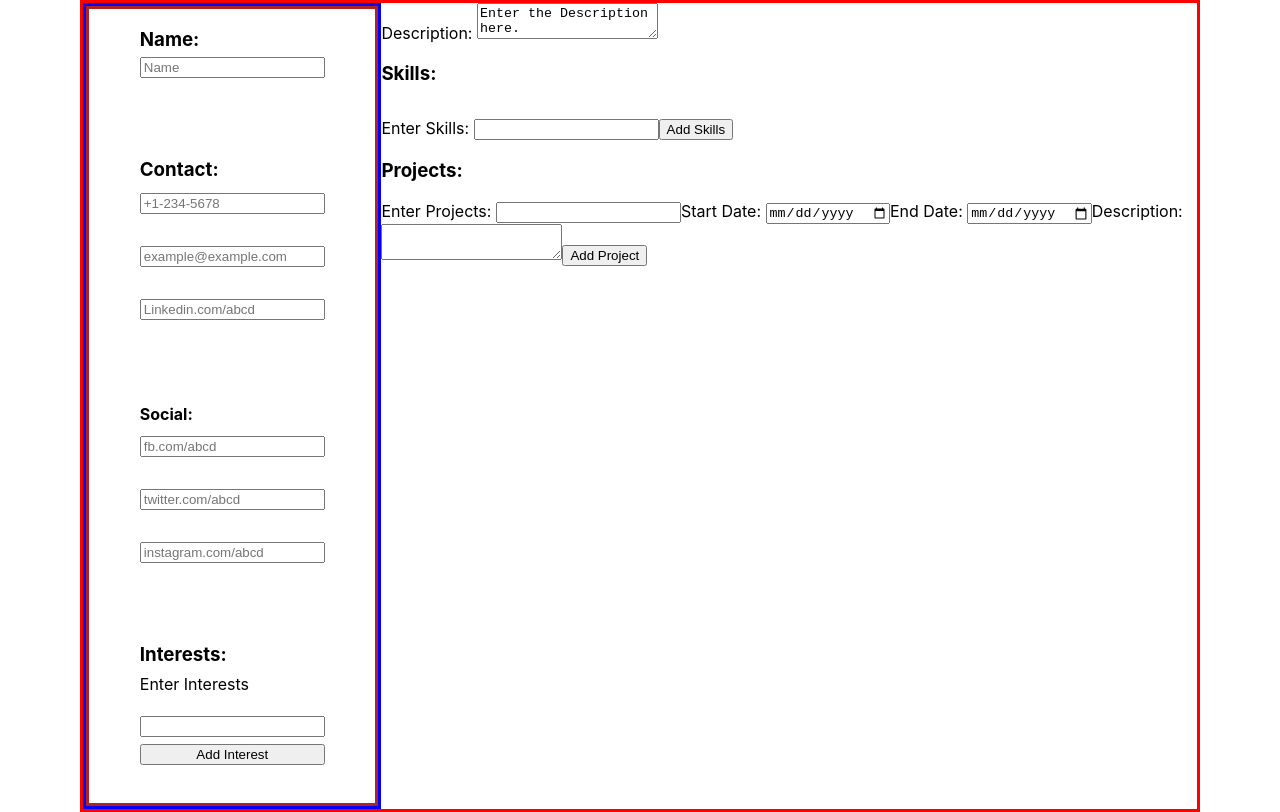
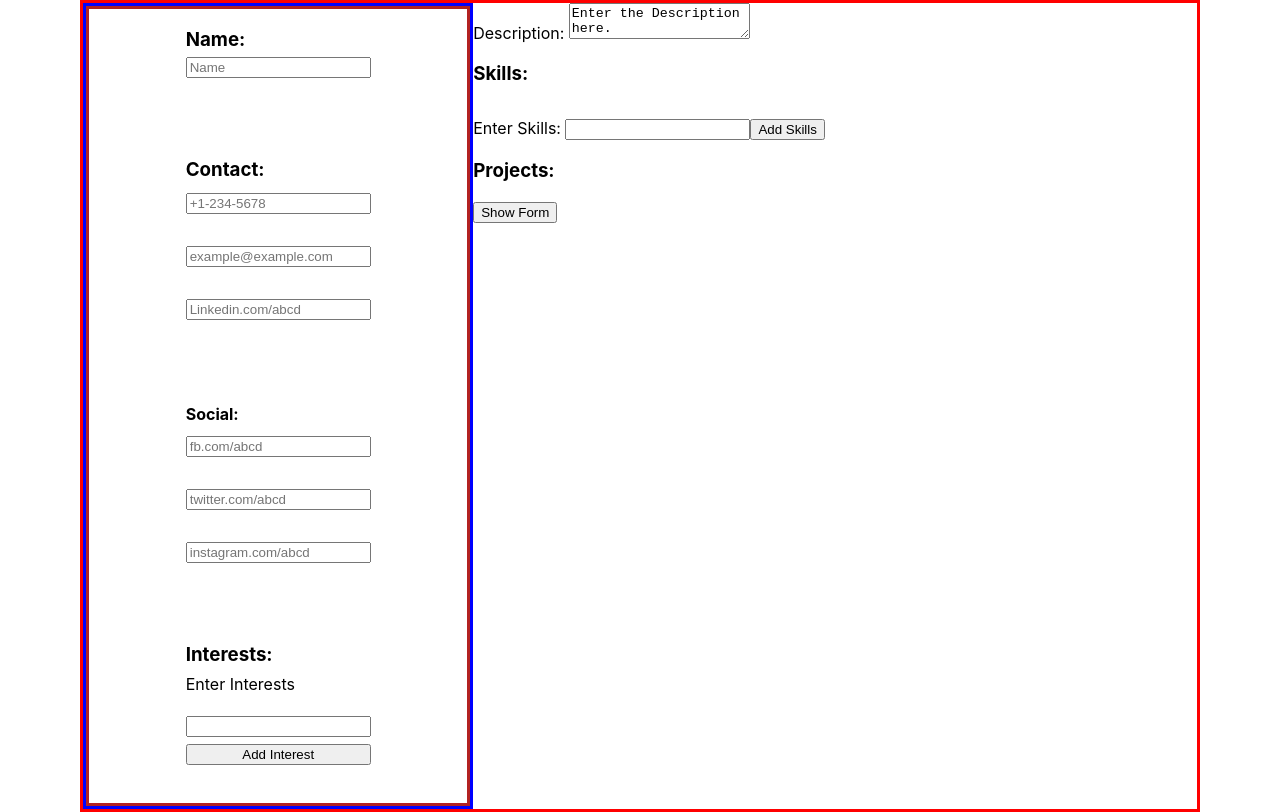
Before and after one commit to saadniazifed/React-CV-App, a React (Create React App) app: page / in a window 1280 px wide. Built offline with nearby package versions, Linux system fonts and the light colour scheme.

Commit message:
NotableProjects component has been added.

```diff
--- a/src/components/MainContent/NotableProjects/NotableProjects.js
+++ b/src/components/MainContent/NotableProjects/NotableProjects.js
@@ -1,4 +1,5 @@
 import React, { Component } from "react";
+import RenderProjects from "./RenderProjects";
 
 class NotableProjects extends Component {
   constructor(props) {
@@ -40,46 +41,74 @@ class NotableProjects extends Component {
     });
   };
 
+  removeProjects = (index) => {
+    let newArray = this.state.projectList;
+    let pos = newArray.indexOf(index);
+    newArray.splice(pos, 1);
+    this.setState({
+      projectList: newArray,
+    });
+  };
+
+  showForm = () => {
+    this.setState({
+      formVisible: true,
+    });
+  };
+
+  hideForm = () => {
+    this.setState({
+      formVisible: false,
+    });
+  };
+
   render() {
-    const { title, startDate, endDate, description, projectList } = this.state;
-
+    const { projectList } = this.state;
     return (
       <>
         <h3>Projects: </h3>
+        <button type="button" onClick={this.showForm}>
+          Show Form
+        </button>
+        {this.state.formVisible && (
+          <>
+            <button type="button" onClick={this.addProjects}>
+              Add Projects
+            </button>
             <label htmlFor="title">Enter Projects: </label>
             <input
               type="text"
               name="title"
-          value={title}
+              value={this.state.project.title}
               onChange={this.handleChange}
             />
-
             <label htmlFor="startDate">Start Date: </label>
             <input
               type="date"
               name="startDate"
-          value={startDate}
+              value={this.state.project.startDate}
               onChange={this.handleChange}
             />
-
             <label htmlFor="endDate">End Date: </label>
             <input
               type="date"
               name="endDate"
-          value={endDate}
+              value={this.state.project.endDate}
               onChange={this.handleChange}
             />
-
             <label htmlFor="description">Description: </label>
             <textarea
-          value={this.state.description}
+              value={this.state.project.description}
               onChange={this.handleChange}
               name="description"
             />
 
-        <button type="button" onClick={this.addProjects}>
-          Add Project
+            <button type="button" onClick={this.hideForm}>
+              Hide Form
             </button>
+          </>
+        )}
+        <RenderProjects projectList={projectList} />
       </>
     );
   }
--- a/src/components/MainContent/NotableProjects/RenderProjects.js
+++ b/src/components/MainContent/NotableProjects/RenderProjects.js
@@ -0,0 +1,30 @@
+/* eslint-disable no-useless-constructor */
+import React, { Component } from "react";
+import uniqid from "uniqid";
+
+class RenderProjects extends Component {
+  constructor(props) {
+    super(props);
+  }
+
+  render() {
+    const { projectList } = this.props;
+
+    return (
+      <>
+        {projectList.map((project) => {
+          return (
+            <>
+              <p key={uniqid()}>{project.title}</p>
+              <p key={uniqid()}>{project.startDate}</p>
+              <p key={uniqid()}>{project.endDate}</p>
+              <p key={uniqid()}>{project.description}</p>
+            </>
+          );
+        })}
+      </>
+    );
+  }
+}
+
+export default RenderProjects;
```
Lines whose indentation alone changed are shown as unchanged.
